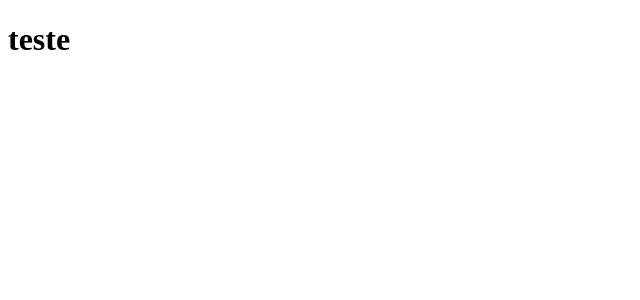
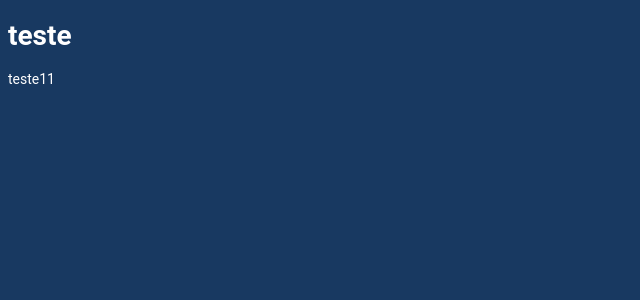
Before and after one commit to VitorFernandes-JS/01-fundamentos-reactjs, a React (Vite) app: page / in a window 1280 px wide. Shown: the top 300 px of the page, without its empty margins (0-640 px from the left). Built offline with nearby package versions, Linux system fonts and the light colour scheme.

Commit message:
feat: new folder components

```diff
--- a/src/App.tsx
+++ b/src/App.tsx
@@ -1,7 +1,12 @@
-function App() {
+import { Teste } from "./teste"
+
+import "./styles.css"
+
+export function App() {
   return (
-    <h1>teste</h1>
+    <div>
+      <h1>teste</h1>
+      <Teste author="teste1" teste={1} />
+    </div>
   )
 }
-
-export default App
--- a/src/main.tsx
+++ b/src/main.tsx
@@ -1,6 +1,6 @@
 import React from 'react'
 import ReactDOM from 'react-dom/client'
-import App from './App'
+import { App } from './App'
 
 ReactDOM.createRoot(document.getElementById('root') as HTMLElement).render(
   <React.StrictMode>
--- /dev/null
+++ b/src/styles.css
@@ -0,0 +1,7 @@
+body {
+    background-color: #15365ffb;
+    font-family: 'Roboto', sans-serif;
+    font-size: 14px;
+    color: #fff;
+    margin: 5;
+}
--- /dev/null
+++ b/src/teste.tsx
@@ -0,0 +1,13 @@
+interface Props {
+    author: string;
+    teste: number
+}
+
+export function Teste({author, teste}: Props) {
+    return (
+        <div>
+            {author}
+            {teste}
+        </div>
+    )
+}
```
